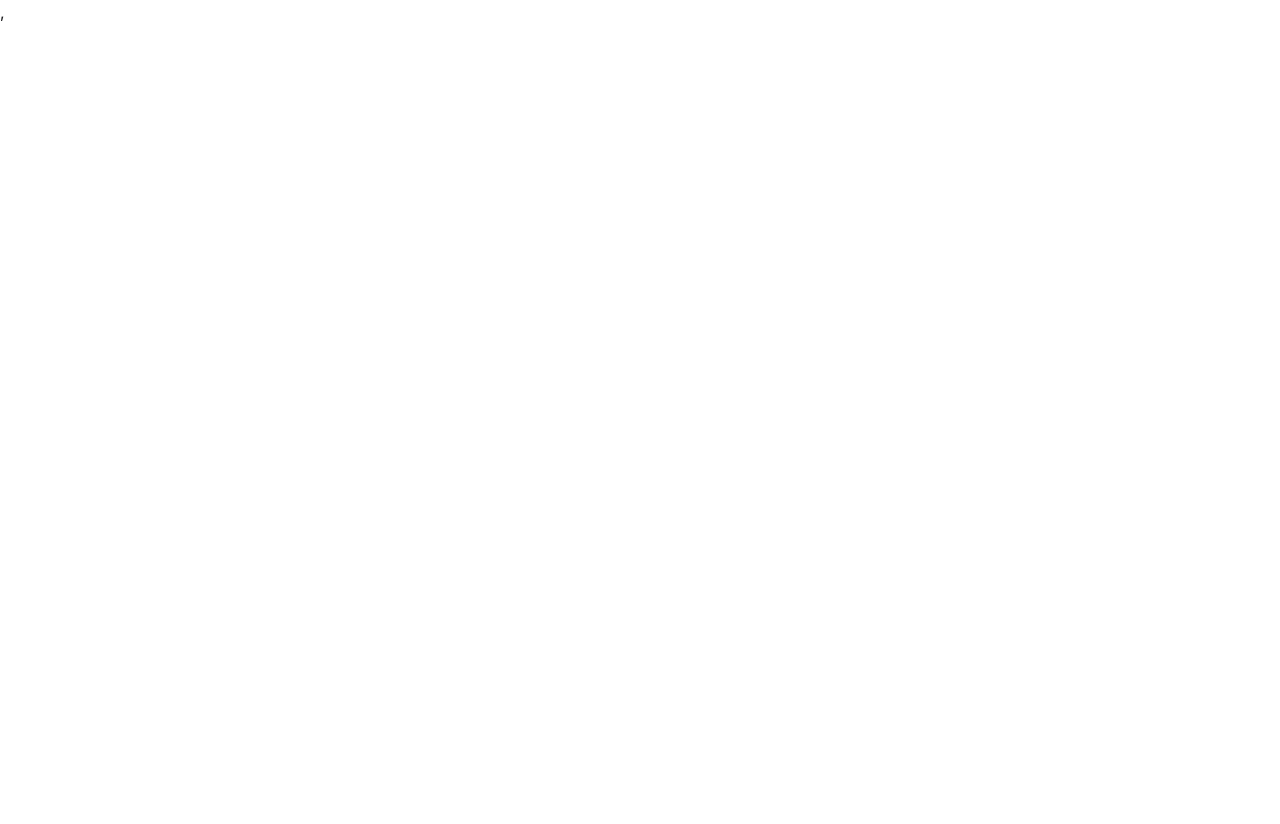
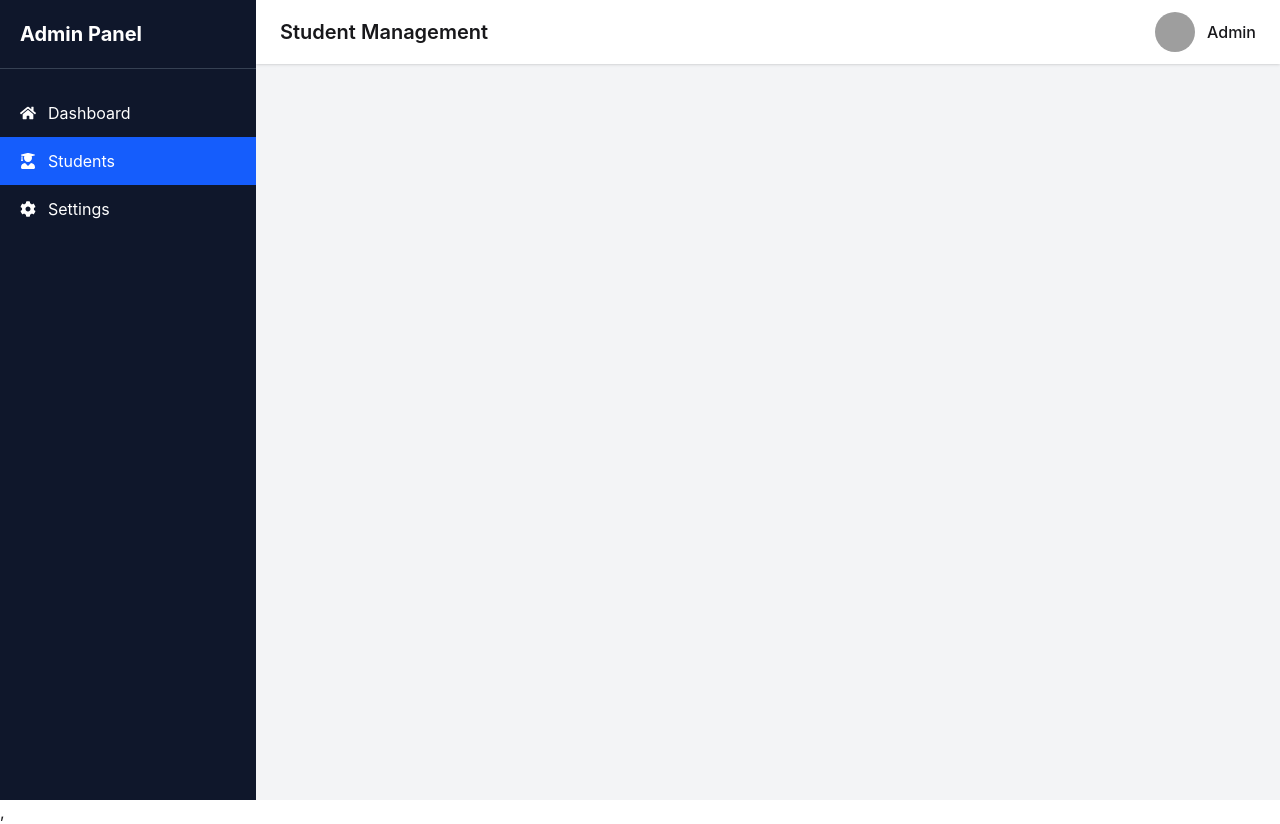
Before and after one commit to ramchand-hub/SMASYS, a React (Vite) app: page /students in a window 1280 px wide. Before the commit this address had no page. Before the commit the page ends 800 px from the top, so only its background shows below. Built offline with nearby package versions, Linux system fonts and the light colour scheme; grey boxes are pictures that could not be loaded.

Commit message:
sidebar implemented

```diff
--- a/package.json
+++ b/package.json
@@ -16,8 +16,9 @@
     "axios": "^1.13.6",
     "react": "^19.2.4",
     "react-dom": "^19.2.4",
+    "react-icons": "^5.7.0",
     "react-redux": "^9.3.0",
-    "react-router-dom": "^7.13.1"
+    "react-router-dom": "^7.18.1"
   },
   "devDependencies": {
     "@eslint/js": "^9.39.4",
--- a/src/App.tsx
+++ b/src/App.tsx
@@ -1,16 +1,20 @@
 
 import React from 'react'
-import { BrowserRouter as Router, Routes, Route } from 'react-router-dom';
-import Register from './pages/Register';
+import { BrowserRouter as Router, Routes, Route, BrowserRouter } from 'react-router-dom';
 import Dashboard from './pages/Dashboard';
+import Layout from './pages/Nav/Layout';
 function App() {
   return (
-    <Router>
+    <BrowserRouter>
+    <Layout>
       <Routes>
-        <Route path="/" element={<Register />} />
+        <Route path="/" element={<Dashboard />} />
         <Route path="/Dashboard" element={<Dashboard />} />
       </Routes>
-    </Router>
+    </Layout>
+
+    </BrowserRouter>
+
   )
 }
 
--- /dev/null
+++ b/src/pages/Nav/Layout.tsx
@@ -0,0 +1,27 @@
+import { useState } from "react";
+import Sidebar from "./Sidebar";
+import Navbar from "./Navbar";
+
+const Layout = ({ children }:any) => {
+  const [open, setOpen] = useState(false);
+
+  return (
+    <div className="flex h-screen bg-gray-100">
+
+      <Sidebar open={open} setOpen={setOpen} />
+
+      <div className="flex flex-col flex-1">
+
+        <Navbar setOpen={setOpen} />
+
+        <main className="flex-1 p-6 overflow-auto">
+          {children}
+        </main>
+
+      </div>
+
+    </div>
+  );
+};
+
+export default Layout;
--- /dev/null
+++ b/src/pages/Nav/Navbar.tsx
@@ -0,0 +1,35 @@
+import { FaBars } from "react-icons/fa";
+
+const Navbar = ({ setOpen }:any) => {
+
+  return (
+    <header className="bg-white shadow h-16 flex items-center justify-between px-6">
+
+      <FaBars
+        className="text-xl cursor-pointer md:hidden"
+        onClick={() => setOpen(true)}
+      />
+
+      <h1 className="font-semibold text-xl">
+        Student Management
+      </h1>
+
+      <div className="flex items-center gap-3">
+
+        <img
+          src="https://i.pravatar.cc/40"
+          alt=""
+          className="rounded-full"
+        />
+
+        <span className="font-medium">
+          Admin
+        </span>
+
+      </div>
+
+    </header>
+  );
+};
+
+export default Navbar;
--- /dev/null
+++ b/src/pages/Nav/Sidebar.tsx
@@ -0,0 +1,82 @@
+import { NavLink } from "react-router-dom";
+import {
+  FaHome,
+  FaUserGraduate,
+  FaCog,
+  FaTimes,
+} from "react-icons/fa";
+
+const Sidebar = ({ open, setOpen }:any) => {
+
+  return (
+    <>
+      <div
+        className={`fixed md:static z-50 h-full w-64 bg-slate-900 text-white transform transition-transform duration-300
+        ${open ? "translate-x-0" : "-translate-x-full md:translate-x-0"}`}
+      >
+        <div className="flex items-center justify-between p-5 border-b border-gray-700">
+
+          <h2 className="text-xl font-bold">
+            Admin Panel
+          </h2>
+
+          <FaTimes
+            className="md:hidden cursor-pointer"
+            onClick={() => setOpen(false)}
+          />
+
+        </div>
+
+        <nav className="mt-5 flex flex-col">
+
+          <NavLink
+            to="/"
+            className={({ isActive }) =>
+              `flex items-center gap-3 px-5 py-3 hover:bg-blue-600 ${
+                isActive ? "bg-blue-600" : ""
+              }`
+            }
+          >
+            <FaHome />
+            Dashboard
+          </NavLink>
+
+          <NavLink
+            to="/students"
+            className={({ isActive }) =>
+              `flex items-center gap-3 px-5 py-3 hover:bg-blue-600 ${
+                isActive ? "bg-blue-600" : ""
+              }`
+            }
+          >
+            <FaUserGraduate />
+            Students
+          </NavLink>
+
+          <NavLink
+            to="/settings"
+            className={({ isActive }) =>
+              `flex items-center gap-3 px-5 py-3 hover:bg-blue-600 ${
+                isActive ? "bg-blue-600" : ""
+              }`
+            }
+          >
+            <FaCog />
+            Settings
+          </NavLink>
+
+        </nav>
+
+      </div>
+
+      {open && (
+        <div
+          className="fixed inset-0 bg-black/40 md:hidden"
+          onClick={() => setOpen(false)}
+        />
+      )}
+    </>
+  );
+};
+
+export default Sidebar;
```
Also changed, not shown: src/redux/auth/counterSlice.ts (deleted), 1 other file (tests, documents, lock files or other folders).
